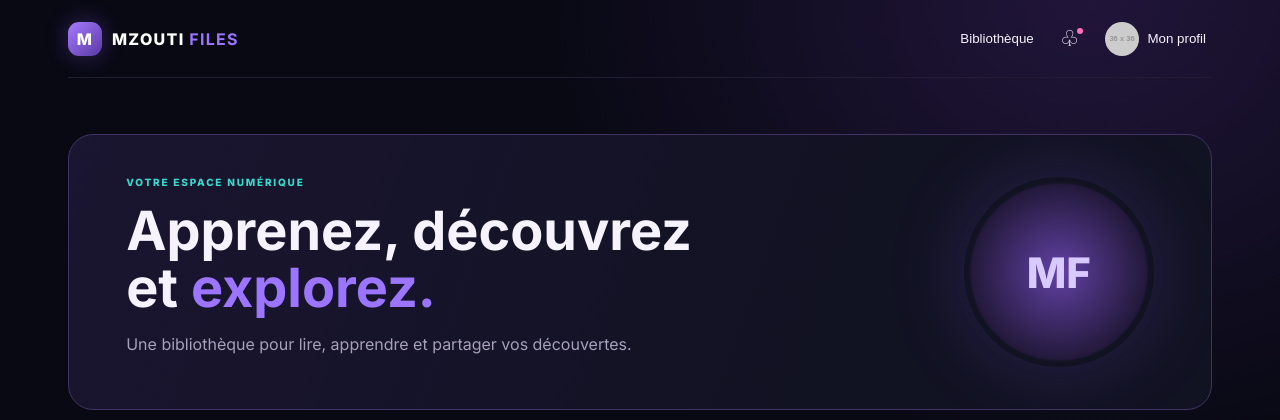
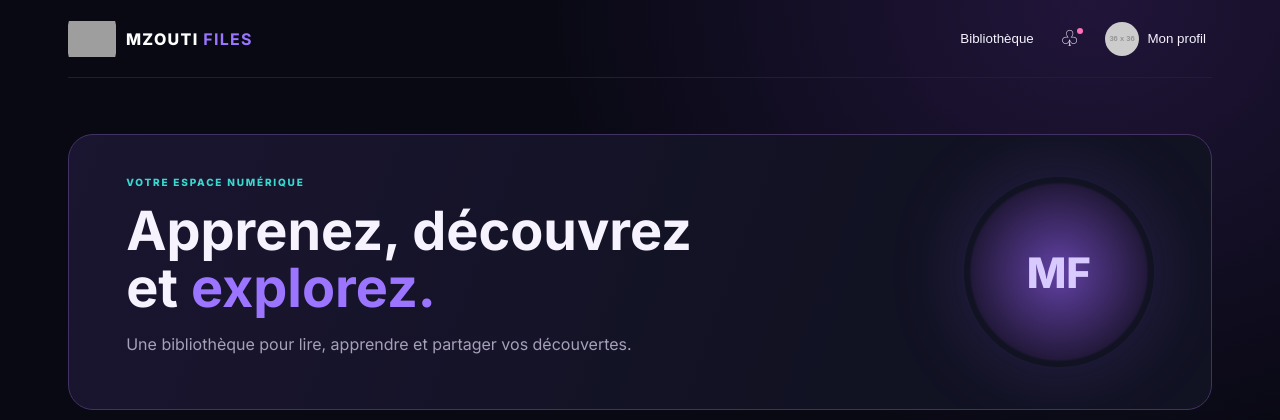
Before and after one commit to mrmarco-svg/mzouti-files, a Laravel app: page / in a window 1280 px wide. Shown: the top 420 px of the page. Run offline with Laravel 12, Linux system fonts and the light colour scheme; grey boxes labelled with a size stand in for pictures from a placeholder-image service; some libraries are stand-ins or nearby versions; grey boxes are pictures that could not be loaded.

Commit message:
Add MZOUTI Files logo references

```diff
--- a/public/css/mzouti.css
+++ b/public/css/mzouti.css
@@ -51,3 +51,11 @@
         padding: 16px;
     }
 }
+
+
+.site-logo {
+    width: 48px;
+    height: 48px;
+    object-fit: contain;
+    border-radius: 10px;
+}
--- a/resources/views/app.blade.php
+++ b/resources/views/app.blade.php
@@ -7,11 +7,13 @@
   <meta name="description" content="Apprenez, découvrez et explorez avec MZOUTI Files.">
   <link rel="preconnect" href="https://fonts.googleapis.com"><link href="https://fonts.googleapis.com/css2?family=Inter:wght@400;500;600;700;800&display=swap" rel="stylesheet">
   <link rel="stylesheet" href="/css/mzouti.css">
+  <link rel="icon" type="image/png" href="/images/mzouti-files.png">
+  <link rel="apple-touch-icon" href="/images/mzouti-files.png">
 </head>
 <body>
 <div class="app-shell">
   <header class="topbar">
-    <a class="brand" href="/" aria-label="MZOUTI Files"><span class="brand-mark">M</span><span>MZOUTI <b>FILES</b></span></a>
+    <a class="brand" href="/" aria-label="MZOUTI Files"><img src="/images/mzouti-files.png" alt="MZOUTI Files" class="site-logo"><span>MZOUTI <b>FILES</b></span></a>
     <div class="top-actions">
       <button class="ghost-btn" data-view="home">Bibliothèque</button>
       <button class="icon-btn" data-view="notifications" aria-label="Notifications">♧<i id="notifDot"></i></button>
```
